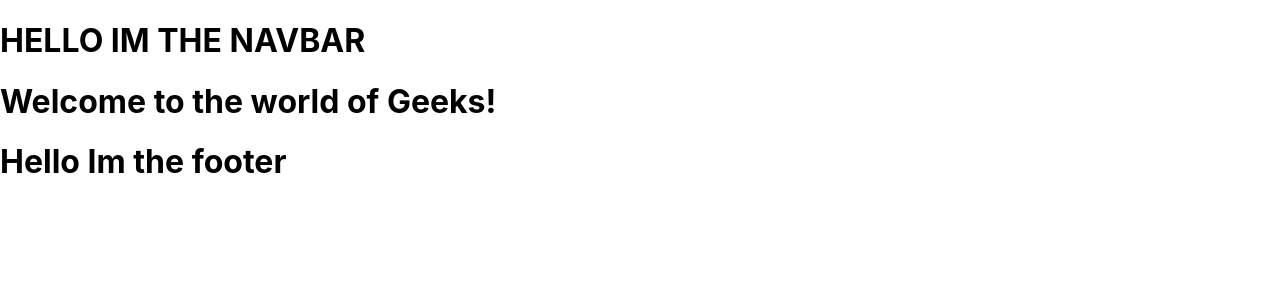
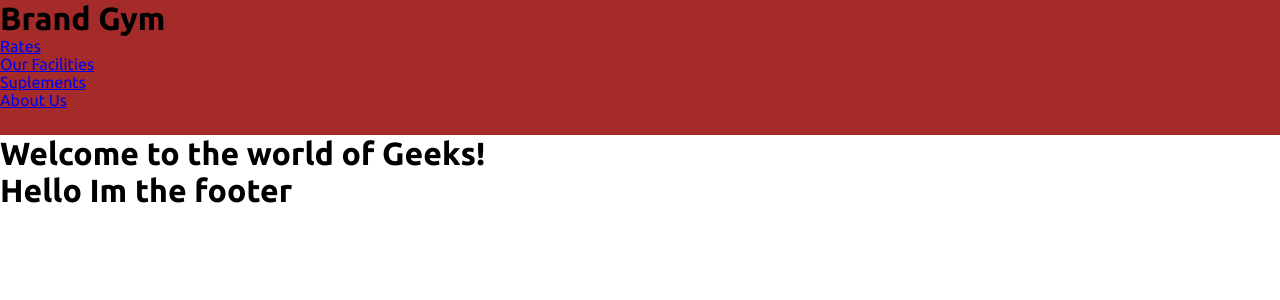
Before and after one commit to Leonard392/react-gym-app, a React (Create React App) app: page / in a window 1280 px wide. Shown: the top 300 px of the page. Built offline with nearby package versions, Linux system fonts and the light colour scheme.

Commit message:
navbar started

```diff
--- a/public/index.html
+++ b/public/index.html
@@ -24,6 +24,12 @@
       work correctly both with client-side routing and a non-root public URL.
       Learn how to configure a non-root public URL by running `npm run build`.
     -->
+    <link rel="preconnect" href="https://fonts.googleapis.com" />
+    <link rel="preconnect" href="https://fonts.gstatic.com" crossorigin />
+    <link
+      href="https://fonts.googleapis.com/css2?family=Ubuntu:ital,wght@0,300;0,400;0,500;0,700;1,300;1,400;1,500;1,700&display=swap"
+      rel="stylesheet"
+    />
     <title>React App</title>
   </head>
   <body>
--- a/src/App.js
+++ b/src/App.js
@@ -1,8 +1,8 @@
 import React from "react";
 import { BrowserRouter as Router, Routes, Route } from "react-router-dom";
 import Home from "./front/views/home";
-import Navbar from "./front/components/navbar.jsx";
-import Footer from "./front/components/footer.jsx";
+import Navbar from "./front/components/Navbar.jsx";
+import Footer from "./front/components/Footer.jsx";
 
 function App() {
   return (
--- a/src/front/components/navbar.jsx
+++ b/src/front/components/navbar.jsx
@@ -1,5 +1,26 @@
 import React from "react";
+import { Link } from "react-router-dom";
+import "../styles/navbar.css";
 
 export default function Navbar() {
-    return <h1>HELLO IM THE NAVBAR</h1>;
+  return (
+    <div className="navbar">
+      <h1 className="brand">Brand Gym</h1>
+
+      <div className="navbar-list">
+        <Link to="/">
+          <p className="navbar-item">Rates</p>
+        </Link>
+        <Link to="/">
+          <p className="navbar-item">Our Facilities</p>
+        </Link>
+        <Link to="/">
+          <p className="navbar-item">Suplements</p>
+        </Link>
+        <Link to="/">
+          <p className="navbar-item">About Us</p>
+        </Link>
+      </div>
+    </div>
+  );
 }
--- /dev/null
+++ b/src/front/styles/index.css
@@ -0,0 +1,5 @@
+*{
+  font-family: "Ubuntu", sans-serif;
+  margin: 0;
+  padding: 0;
+}
--- /dev/null
+++ b/src/front/styles/navbar.css
@@ -0,0 +1,5 @@
+.navbar{
+    background-color: brown;
+    width: 100%;
+    height: 135px;
+}
--- a/src/index.css
+++ /dev/null
@@ -1,13 +0,0 @@
-body {
-  margin: 0;
-  font-family: -apple-system, BlinkMacSystemFont, 'Segoe UI', 'Roboto', 'Oxygen',
-    'Ubuntu', 'Cantarell', 'Fira Sans', 'Droid Sans', 'Helvetica Neue',
-    sans-serif;
-  -webkit-font-smoothing: antialiased;
-  -moz-osx-font-smoothing: grayscale;
-}
-
-code {
-  font-family: source-code-pro, Menlo, Monaco, Consolas, 'Courier New',
-    monospace;
-}
```
Also changed, not shown: src/App.css (deleted, +0 -38 lines), src/index.js (+6 -6 lines).
